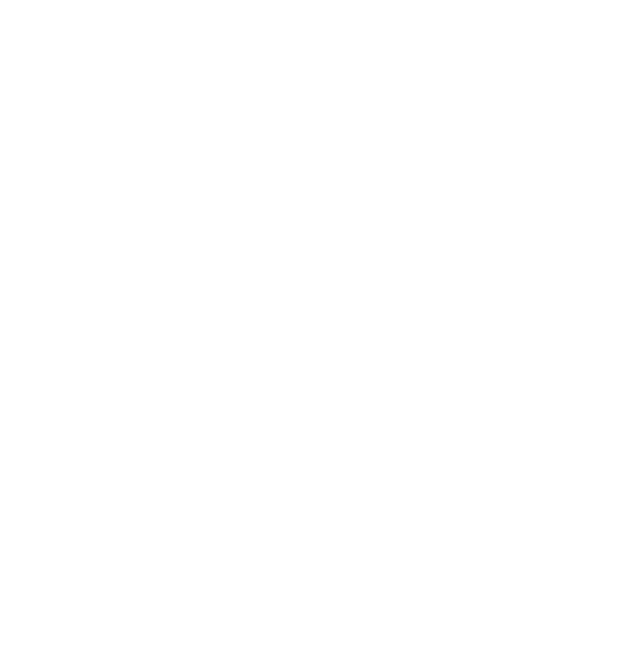
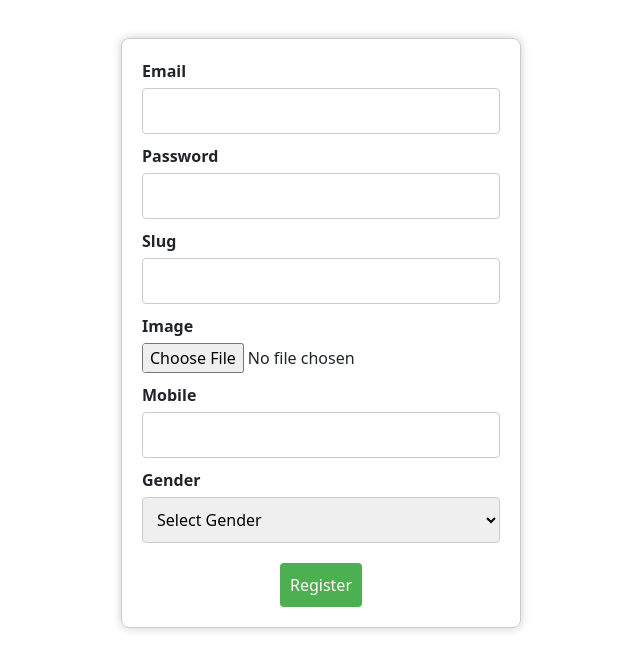
Before and after one commit to Surajshahi2020/jobportalfrontend, a React (Create React App) app: page /register in a window 1280 px wide. Before the commit this address had no page. Shown: the top 670 px of the page, without its empty margins (319-959 px from the left). Built offline with nearby package versions, Linux system fonts and the light colour scheme.

Commit message:
post in react

```diff
--- a/src/App.js
+++ b/src/App.js
@@ -2,7 +2,7 @@ import React from "react";
 import { BrowserRouter as Router, Routes, Route } from "react-router-dom";
 
 import Navbar from "./component/navigation/Navbar";
-import Signup from "./component/signup/Signup";
+import Register from "./component/Register/Register";
 import Content from "./component/content/content";
 import Homepage from "./component/homepage/Homepage";
 import Login from "./component/login/login";
@@ -15,7 +15,7 @@ function App() {
           <Route path="/" element={<Homepage />} />
           <Route path="/navbar" element={<Navbar />} />
           <Route path="/content" element={<Content />} />
-          <Route path="/signup" element={<Signup />} />
+          <Route path="/register" element={<Register />} />
           <Route path="/login" element={<Login />} />
         </Routes>
       </div>
--- /dev/null
+++ b/src/component/Register/Register.css
@@ -0,0 +1,52 @@
+.registration-form {
+  display: flex;
+  flex-direction: column;
+  justify-content: center;
+  align-items: center;
+  border: 1px solid #ccc;
+  border-radius: 8px;
+  padding: 20px;
+  max-width: 400px;
+  margin: 38px auto;
+  box-shadow: 0px 0px 10px 0px rgba(0, 0, 0, 0.2);
+}
+
+.registration-form > div {
+  display: flex;
+  flex-direction: column;
+  margin-bottom: 10px;
+  width: 100%;
+}
+
+.registration-form label {
+  font-weight: bold;
+  margin-bottom: 5px;
+}
+
+.registration-form input,
+.registration-form select {
+  padding: 10px;
+  border-radius: 4px;
+  border: 1px solid #ccc;
+  width: 100%;
+}
+
+.registration-form input[type="file"] {
+  padding: 0;
+  border: none;
+}
+
+.registration-form button {
+  background-color: #4caf50;
+  color: white;
+  padding: 10px;
+  border: none;
+  border-radius: 4px;
+  cursor: pointer;
+  font-size: 16px;
+  margin-top: 10px;
+}
+
+.registration-form button:hover {
+  background-color: #45a049;
+}
--- /dev/null
+++ b/src/component/Register/Register.jsx
@@ -0,0 +1,118 @@
+import React, { useState } from "react";
+import "./Register.css";
+
+function Register() {
+  const [email, setEmail] = useState("");
+  const [password, setPassword] = useState("");
+  const [slug, setSlug] = useState("");
+  const [image, setImage] = useState(null);
+  const [mobile, setMobile] = useState("");
+  const [gender, setGender] = useState("");
+  const [success, setSuccess] = useState(false);
+  const [error, setError] = useState("");
+
+  const handleSubmit = async (e) => {
+    e.preventDefault();
+    const formData = new FormData();
+    formData.append("email", email);
+    formData.append("password", password);
+    formData.append("slug", slug);
+    formData.append("image", image);
+    formData.append("mobile", mobile);
+    formData.append("gender", gender);
+
+    try {
+      const response = await fetch("http://localhost:8000/api/v1/accounts/student-create/", {
+        method: "POST",
+        body: formData
+      });
+      const data = await response.json();
+      console.log(data);
+      if (response.ok) {
+        setSuccess(data.message);
+        setError("");
+      } else {
+        setSuccess(false);
+        setError(data.message);
+      }
+    } catch (error) {
+      console.error(error);
+      setSuccess(false);
+      setError("Registration failed. Please try again later.");
+    }
+  };
+
+  const handleImageChange = (e) => {
+    setImage(e.target.files[0]);
+  };
+
+  return (
+    <form className="registration-form" onSubmit={handleSubmit}>
+      <div>
+        <label htmlFor="email">Email</label>
+        <input
+          type="email"
+          id="email"
+          name="email"
+          value={email}
+          onChange={(e) => setEmail(e.target.value)}
+        />
+      </div>
+      <div>
+        <label htmlFor="password">Password</label>
+        <input
+          type="password"
+          id="password"
+          name="password"
+          value={password}
+          onChange={(e) => setPassword(e.target.value)}
+        />
+      </div>
+      <div>
+        <label htmlFor="slug">Slug</label>
+        <input
+          type="slug"
+          id="slug"
+          name="slug"
+          value={slug}
+          onChange={(e) => setSlug(e.target.value)}
+        />
+      </div>
+      <div>
+        <label htmlFor="image">Image</label>
+        <input type="file" id="image" name="image" onChange={handleImageChange} />
+      </div>
+      <div>
+        <label htmlFor="mobile">Mobile</label>
+        <input
+          type="tel"
+          id="mobile"
+          name="mobile"
+          value={mobile}
+          onChange={(e) => setMobile(e.target.value)}
+        />
+      </div>
+      <div>
+        <label htmlFor="gender">Gender</label>
+        <select
+          id="gender"
+          name="gender"
+          value={gender}
+          onChange={(e) => setGender(e.target.value)}
+        >
+          <option value="">Select Gender</option>
+          <option value="male">Male</option>
+          <option value="female">Female</option>
+          <option value="other">Other</option>
+        </select>
+      </div>
+      <button type="submit">Register</button>
+      {success && (
+        <p className="success-message">{success}</p>
+      )}
+      {error && <p className="error-message">{error}</p>}
+    </form>
+  );
+}
+
+export default Register;
--- a/src/component/homepage/Homepage.jsx
+++ b/src/component/homepage/Homepage.jsx
@@ -1,5 +1,6 @@
 import React from "react";
 import Navbar from "../navigation/Navbar";
+
 import Content from "../content/content";
 import Login  from "../login/login";
 
@@ -8,7 +9,6 @@ function App() {
     <div>
       <Navbar />
       <Content />
-      <Login />
     </div>
   );
 }
--- a/src/component/navigation/Navbar.jsx
+++ b/src/component/navigation/Navbar.jsx
@@ -32,7 +32,7 @@ function Navbar() {
                 <Link to="/login">LOGIN</Link>
               </li>
               <li>
-                <Link to="/signup">SIGNUP</Link>
+                <Link to="/register">SIGNUP</Link>
               </li>
             </ul>
           </div>
--- a/src/component/signup/Signup.jsx
+++ /dev/null
@@ -1,11 +0,0 @@
-import React from "react";
-
-function Signup() {
-  return (
-    <div>
-      <h1>Signup Page</h1>
-    </div>
-  );
-}
-
-export default Signup;
--- a/src/index.js
+++ b/src/index.js
@@ -1,6 +1,5 @@
 import React from "react";
 import ReactDOM from "react-dom";
-import { BrowserRouter } from "react-router-dom";
 
 import App from "./App";
 
```
